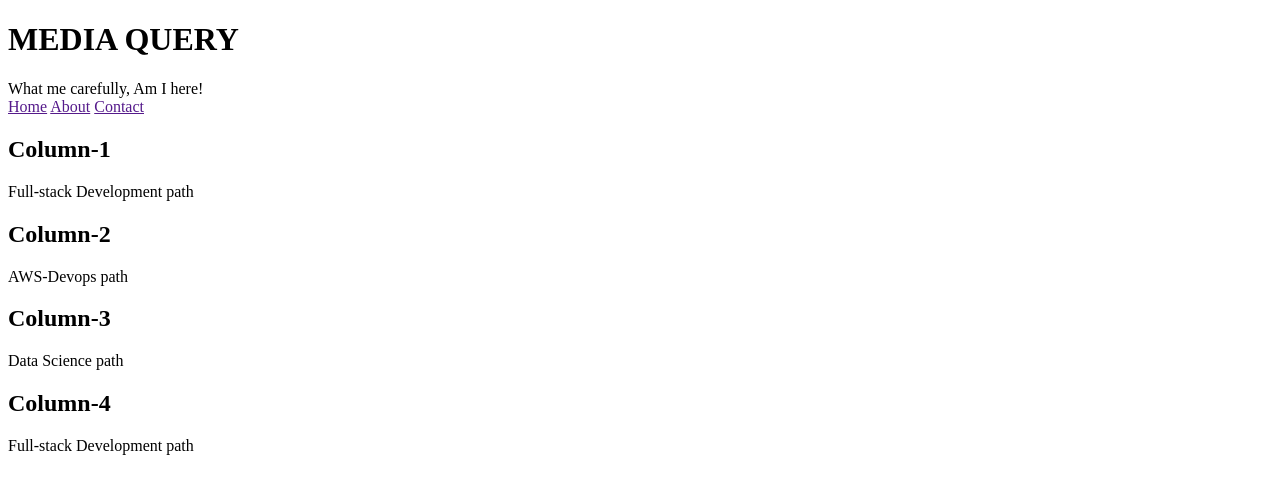
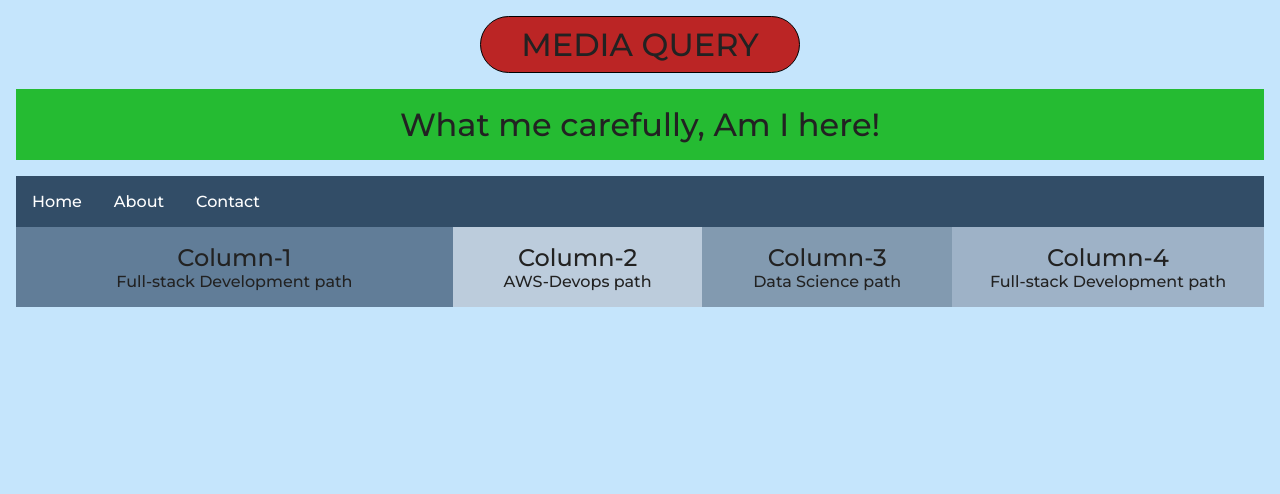
Before and after one commit to halilibrahimcelik/media-query, a plain HTML site: page media.html in a window 1280 px wide. Drawn offline with Linux system fonts and the light colour scheme; the site is published under a folder, as on GitHub Pages, so addresses that start at the root find nothing.

Commit message:
last touch

```diff
--- a/media.css
+++ b/media.css
@@ -1,4 +1,4 @@
-@import "/theme.css";
+@import "theme.css";
 
 *{
     box-sizing: border-box;
--- a/media.html
+++ b/media.html
@@ -5,7 +5,7 @@
     <meta http-equiv="X-UA-Compatible" content="IE=edge" />
     <meta name="viewport" content="width=device-width, initial-scale=1.0" />
     <title>Document</title>
-    <link rel="stylesheet" href="/media.css" />
+    <link rel="stylesheet" href="media.css" />
   </head>
   <body>
     <h1>MEDIA QUERY</h1>
```
